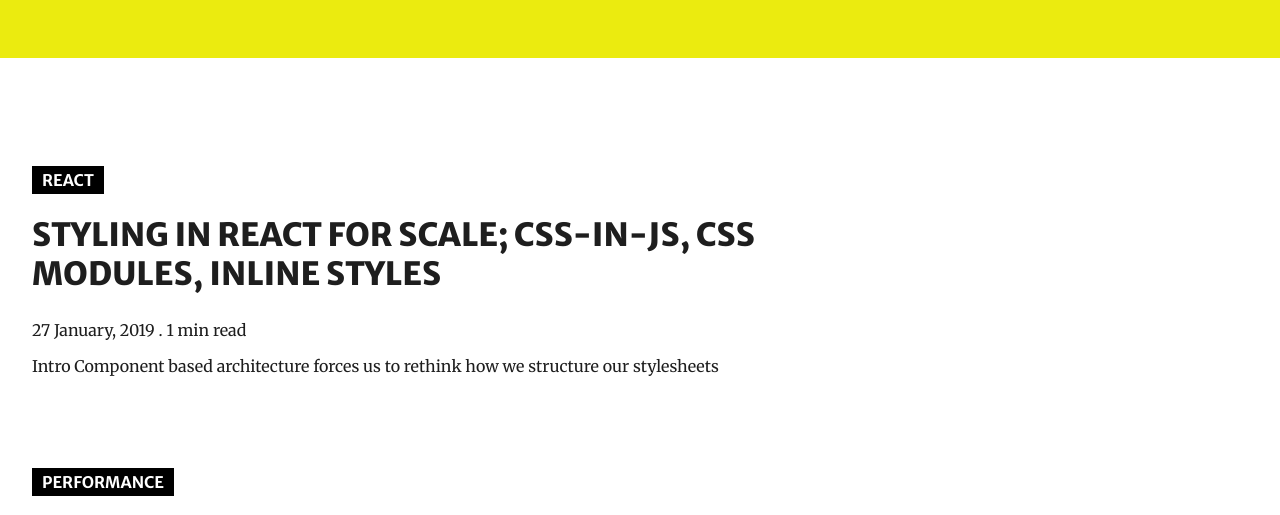
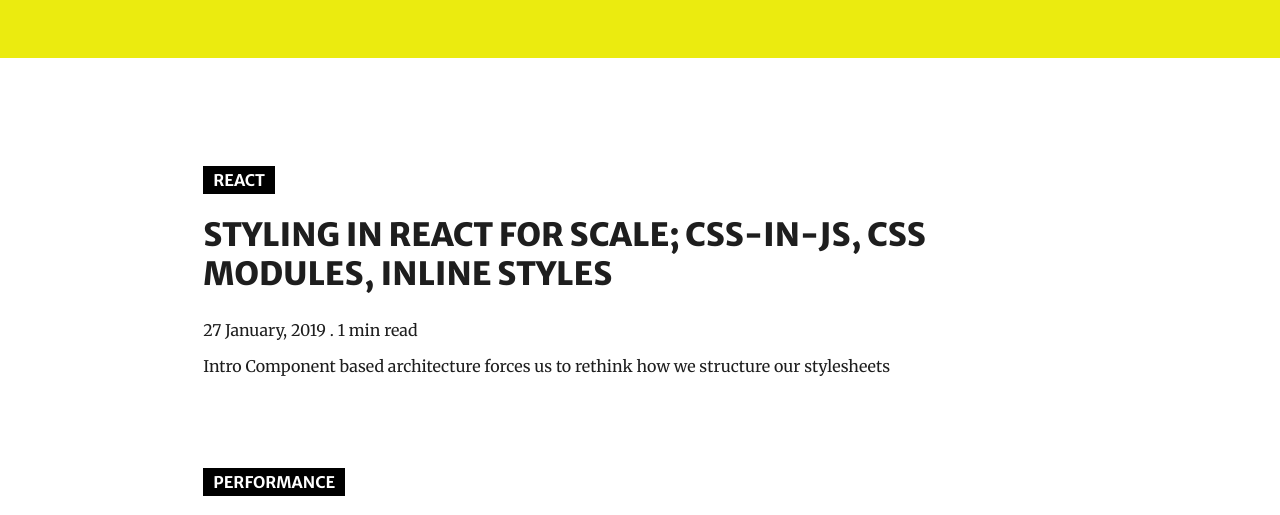
Before and after one commit to geoffOkumu/www, a Gatsby site: page / in a window 1280 px wide. Shown: the part 246-761 px from the top of the page. Built offline with nearby package versions, Linux system fonts and the light colour scheme; Gatsby itself is replaced by a stand-in of ours.

Commit message:
ui fixes

```diff
--- a/src/components/containers/BlogPostCard.jsx
+++ b/src/components/containers/BlogPostCard.jsx
@@ -5,7 +5,7 @@
 
 import Heading from '../widgets/Heading'
 import Text from '../widgets/Text'
-import Container from '../widgets/Container'
+import { containerStyles } from '../widgets/Container'
 import { media } from '../styles/utils'
 
 export default class BlogPostCard extends React.Component {
@@ -14,7 +14,6 @@
 
     return (
       <PostWrapper>
-        <Container>
         <Link to={`/categories/${kebabCase(category)}`}>
           <PostCategory>{category}</PostCategory>
         </Link>
@@ -27,7 +26,6 @@
           </Text.span>
         </PostDetails>
         <Text.p>{excerpt}</Text.p>
-        </Container>
       </PostWrapper>
     )
   }
@@ -75,7 +73,10 @@
 `
 
 const PostWrapper = styled.article`
+  ${containerStyles};
   max-width: 70%;
+  margin-left: auto;
+  margin-right: auto;
   margin-bottom: 6rem;
 
   ${media.tablet`
```
Lines whose indentation alone changed are shown as unchanged.
